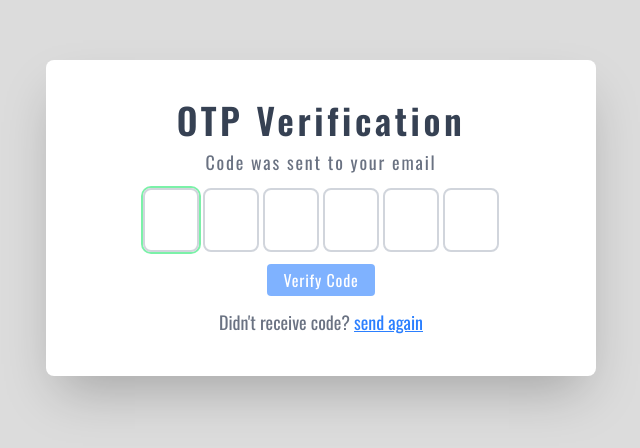
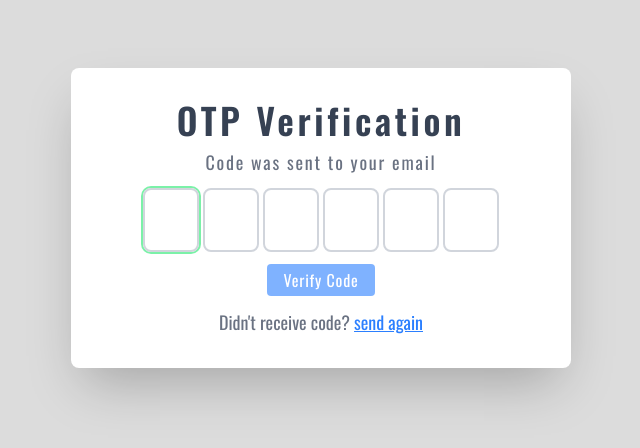
Before and after one commit to VickyDevlo/otp_generator, a React (Vite) app: page / in a window 1280 px wide. Shown: the part 182-630 px from the top of the page, without its empty margins (319-959 px from the left). Built offline with nearby package versions, Linux system fonts and the light colour scheme.

Commit message:
changes done

```diff
--- a/package.json
+++ b/package.json
@@ -13,6 +13,7 @@
     "@tailwindcss/vite": "^4.0.3",
     "react": "^18.3.1",
     "react-dom": "^18.3.1",
+    "react-icons": "^5.4.0",
     "react-toastify": "^11.0.3",
     "tailwindcss": "^4.0.3"
   },
--- a/src/App.jsx
+++ b/src/App.jsx
@@ -1,9 +1,17 @@
+import { useState } from "react";
 import { OtpGenerator } from "./components/OtpGenerator";
+import { SuccsessModel } from "./components/SuccsessModel";
 
 function App() {
+  const [showModel, setShowModel] = useState(false);
+
   return (
     <>
-      <OtpGenerator />
+      {showModel ? (
+        <SuccsessModel setShowModel={setShowModel} />
+      ) : (
+        <OtpGenerator setShowModel={setShowModel} />
+      )}
     </>
   );
 }
--- a/src/components/OtpGenerator.jsx
+++ b/src/components/OtpGenerator.jsx
@@ -1,7 +1,9 @@
 import React, { useEffect, useRef, useState } from "react";
 import { toast } from "react-toastify";
+import { SuccsessModel } from "./SuccsessModel";
+import { Wrapper } from "./Wrapper";
 
-export const OtpGenerator = () => {
+export const OtpGenerator = ({ setShowModel }) => {
   const [inputs, setInputs] = useState(Array(6).fill(""));
   const [showSuccess, setShowSuccess] = useState(false);
   const inputRefs = useRef([]);
@@ -36,6 +38,7 @@ export const OtpGenerator = () => {
       setInputs(Array(6).fill(""));
       setShowSuccess(false);
       inputRefs.current[0]?.focus();
+      setShowModel(true);
     }, 3000);
   };
 
@@ -50,8 +53,7 @@ export const OtpGenerator = () => {
   }, []);
 
   return (
-    <div className="container mx-auto h-screen flex items-center justify-center px-2">
-      <div className="flex flex-col bg-white md:w-[550px] rounded-lg shadow-2xl items-center justify-center gap-3 py-10 px-3">
+    <Wrapper>
       <div className="flex flex-col items-center gap-2">
         <h1 className="font-semibold text-gray-700 max-sm:text-2xl text-4xl tracking-widest">
           OTP Verification
@@ -105,7 +107,6 @@ export const OtpGenerator = () => {
           </span>
         </p>
       </div>
-      </div>
-    </div>
+    </Wrapper>
   );
 };
--- /dev/null
+++ b/src/components/SuccsessModel.jsx
@@ -0,0 +1,36 @@
+import React from "react";
+import { Wrapper } from "./Wrapper";
+import { HiBadgeCheck } from "react-icons/hi";
+
+export const SuccsessModel = ({ setShowModel }) => {
+  return (
+    <Wrapper>
+      <div className="flex flex-col items-center gap-2">
+        <h1 className="font-semibold text-gray-700 max-sm:text-2xl text-4xl tracking-widest">
+          Congratulation
+        </h1>
+        <p className="text-center max-sm:text-xs text-lg text-gray-500 tracking-widest px-3">
+          Welcome back
+        </p>
+      </div>
+      <div>
+        <HiBadgeCheck className="text-emerald-600 size-32 md:size-40" />
+      </div>
+      <div className="flex flex-col items-center gap-2">
+        <h1 className="font-semibold text-gray-700 max-sm:text-xl text-3xl tracking-widest">
+          Thank you
+        </h1>
+        <p className="text-center max-sm:text-xs text-lg text-gray-500 tracking-widest px-3">
+          Your OTP Verification has been completed successfully!
+        </p>
+      </div>
+      <button
+        onClick={() => setShowModel(false)}
+        className="text-white bg-blue-500 px-4 py-1 rounded text-md
+          tracking-wider cursor-pointer"
+      >
+        Back
+      </button>
+    </Wrapper>
+  );
+};
--- /dev/null
+++ b/src/components/Wrapper.jsx
@@ -0,0 +1,12 @@
+import React from "react";
+
+export const Wrapper = ({ children }) => {
+
+  return (
+    <div className="container mx-auto h-screen flex items-center justify-center px-2">
+      <div className="flex flex-col bg-white md:w-[500px] rounded-lg shadow-2xl items-center justify-center gap-3 py-8 px-3">
+        {children}
+      </div>
+    </div>
+  );
+};
```
Also changed, not shown: 1 other file (tests, documents, lock files or other folders). Lines whose indentation alone changed are shown as unchanged.
